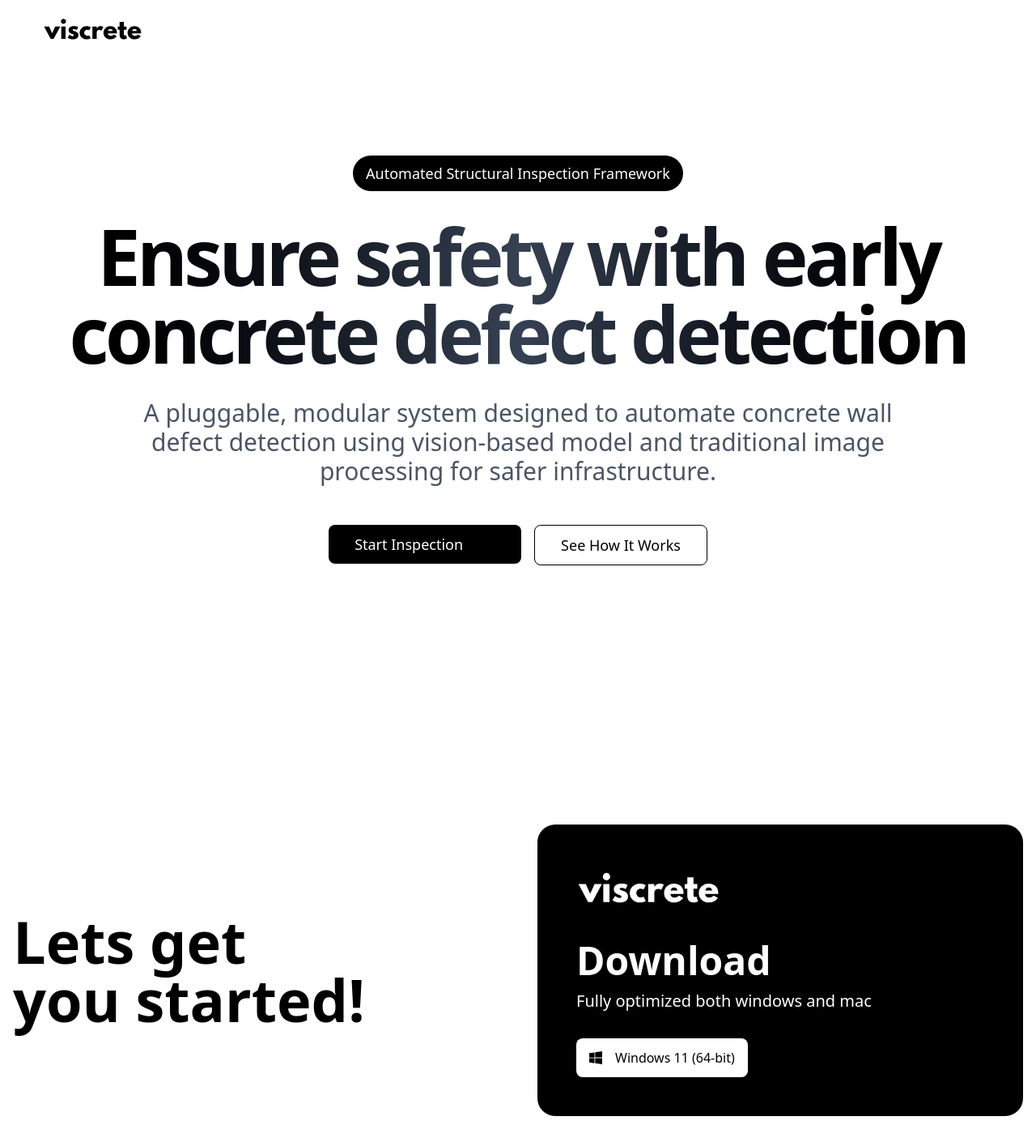
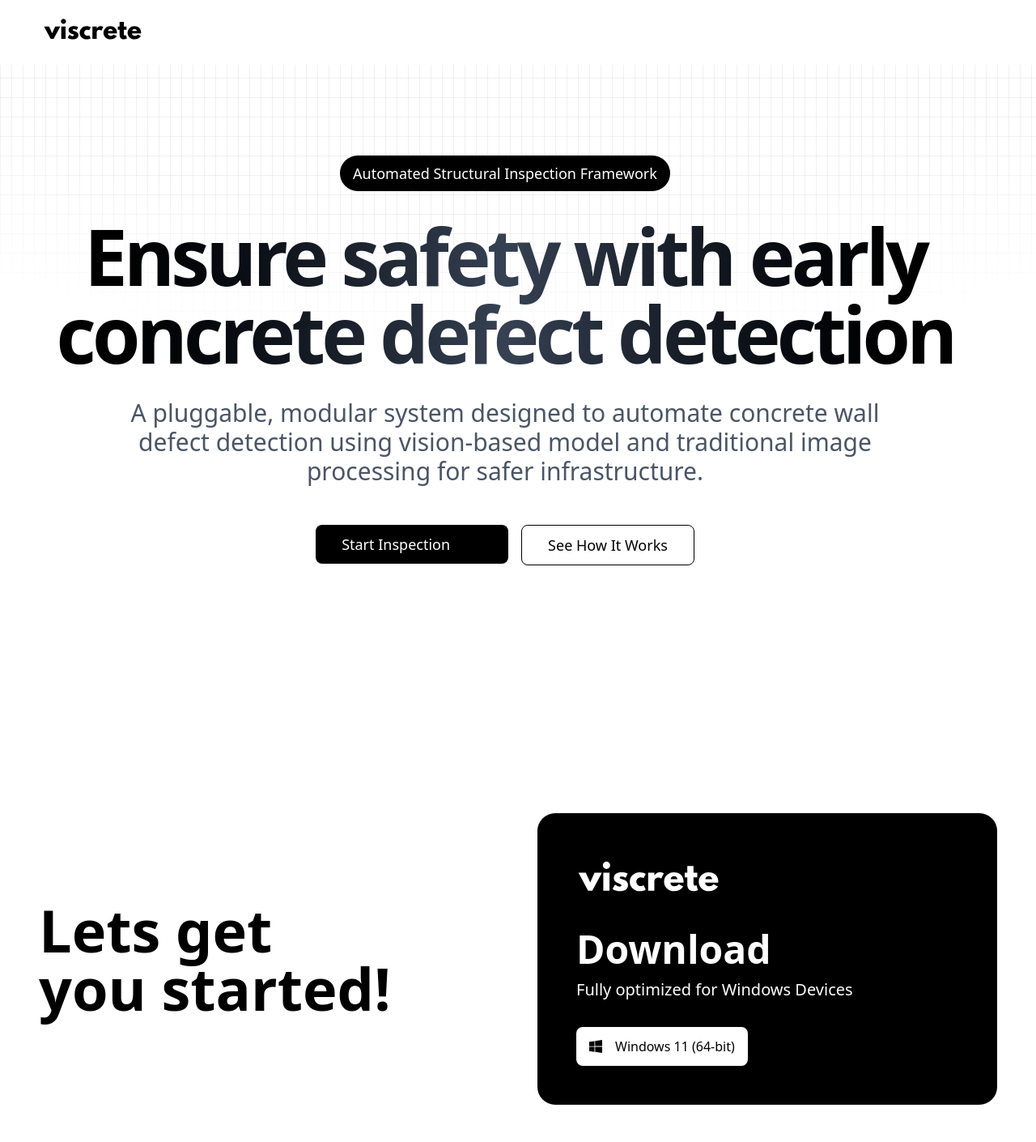
Before and after one commit to Magzzi/viscrete, a Next.js app in the folder frontend/: page / in a window 1280 px wide. Shown: the whole page at 81% size. Built offline with nearby package versions, Linux system fonts and the light colour scheme; some icons are missing.

Commit message:
added a hero grid background

```diff
--- a/frontend/app/page.tsx
+++ b/frontend/app/page.tsx
@@ -7,15 +7,29 @@ export default function Home() {
   return (
     <div className="min-h-screen bg-[white] dark:bg-[#0c0c0c]">
       <Navbar />
+
       <main className="container mx-auto px-4 py-8">
-        {/* Hero */}
-        <section className="flex flex-col justify-center items-center space-y-6 md:space-y-8">
-          <span className="inline-block mt-10 md:mt-20 px-3 py-1.5 md:px-4 md:py-2 text-sm md:text-base lg:text-lg font-medium bg-black dark:bg-white text-white dark:text-black rounded-full">Automated Structural Inspection Framework</span>
-          <h1 className="text-4xl font-bold tracking-tighter max-w-2xl lg:max-w-5xl xl:max-w-6xl text-center sm:text-5xl md:text-6xl lg:text-7xl xl:text-8xl bg-gradient-to-r from-black via-gray-700 to-black bg-clip-text text-transparent dark:from-white dark:via-gray-300 dark:to-white px-4">Ensure safety with early concrete defect detection</h1>
+        <div className="absolute inset-0 bg-white dark:bg-[#0c0c0c]">
+          <div className="absolute inset-0 bg-[linear-gradient(to_right,#4f4f4f15_1px,transparent_1px),linear-gradient(to_bottom,#4f4f4f15_1px,transparent_1px)] bg-[size:14px_24px] [mask-image:radial-gradient(ellipse_80%_50%_at_50%_0%,#000_70%,transparent_110%)]"></div>
+        </div>
+
+        {/* Hero Section*/}
+        <section className="relative min-h-[700px] w-full -mx-4 px-4">
+
+
+          {/* Hero Content */}
+          <div className="relative z-10 flex flex-col justify-center items-center space-y-6 md:space-y-8 pt-10 md:pt-20">
+            <span className="inline-block px-3 py-1.5 md:px-4 md:py-2 text-sm md:text-base lg:text-lg font-medium bg-black dark:bg-white text-white dark:text-black rounded-full">
+              Automated Structural Inspection Framework
+            </span>
+
+            <h1 className="text-4xl font-bold tracking-tighter max-w-2xl lg:max-w-5xl xl:max-w-6xl text-center sm:text-5xl md:text-6xl lg:text-7xl xl:text-8xl bg-gradient-to-r from-black via-gray-700 to-black bg-clip-text text-transparent dark:from-white dark:via-gray-300 dark:to-white px-4">
+              Ensure safety with early concrete defect detection
+            </h1>
+
             <p className="text-lg sm:text-xl md:text-2xl lg:text-3xl font-normal text-gray-600 dark:text-gray-400 max-w-3xl lg:max-w-4xl xl:max-w-5xl text-center px-4">
               A pluggable, modular system designed to automate concrete wall defect detection using vision-based model and traditional image processing for safer infrastructure.
             </p>
-
 
             <div className="flex flex-col sm:flex-row gap-4 mt-4">
               <Button size="lg" className="cursor-pointer bg-black dark:bg-white text-white dark:text-black hover:bg-gray-800 dark:hover:bg-gray-200 px-8 py-6 text-lg">
@@ -26,10 +40,11 @@ export default function Home() {
                 See How It Works
               </Button>
             </div>
+          </div>
         </section>
 
-        {/* Get Started */}
-        <section className="mt-60 md:mt-72 lg:mt-80">
+        {/* Get Started Section */}
+        <section className="mt-32 md:mt-40 lg:mt-48 px-4 md:px-8">
           <div className="grid grid-cols-1 lg:grid-cols-2 gap-8 lg:gap-12 items-center">
             {/* Left Side - Text */}
             <div className="text-center lg:text-left">
@@ -55,7 +70,7 @@ export default function Home() {
                   width={180}
                   height={60}
                   priority
-                  className="dark:block"
+                  className="hidden dark:block"
                 />
               </div>
 
@@ -64,7 +79,7 @@ export default function Home() {
               </h3>
 
               <p className="text-lg md:text-xl text-white dark:text-black mb-8">
-                Fully optimized both windows and mac
+                Fully optimized for Windows Devices
               </p>
 
               <div className="flex flex-col sm:flex-row gap-4">
@@ -77,16 +92,6 @@ export default function Home() {
                   </svg>
                   Windows 11 (64-bit)
                 </Button>
-
-                {/* <Button
-                  size="lg"
-                  className="disabled cursor-pointer bg-white dark:bg-black text-black dark:text-white hover:bg-gray-100 dark:hover:bg-gray-900 px-6 py-6 text-base font-medium"
-                >
-                  <svg className="mr-2 h-5 w-5" viewBox="0 0 24 24" fill="currentColor">
-                    <path d="M18.71 19.5c-.83 1.24-1.71 2.45-3.05 2.47-1.34.03-1.77-.79-3.29-.79-1.53 0-2 .77-3.27.82-1.31.05-2.3-1.32-3.14-2.53C4.25 17 2.94 12.45 4.7 9.39c.87-1.52 2.43-2.48 4.12-2.51 1.28-.02 2.5.87 3.29.87.78 0 2.26-1.07 3.81-.91.65.03 2.47.26 3.64 1.98-.09.06-2.17 1.28-2.15 3.81.03 3.02 2.65 4.03 2.68 4.04-.03.07-.42 1.44-1.38 2.83M13 3.5c.73-.83 1.94-1.46 2.94-1.5.13 1.17-.34 2.35-1.04 3.19-.69.85-1.83 1.51-2.95 1.42-.15-1.15.41-2.35 1.05-3.11z"/>
-                  </svg>
-                  MacOS 12+ (64-bit)
-                </Button> */}
               </div>
             </div>
           </div>
```
Lines whose indentation alone changed are shown as unchanged.
